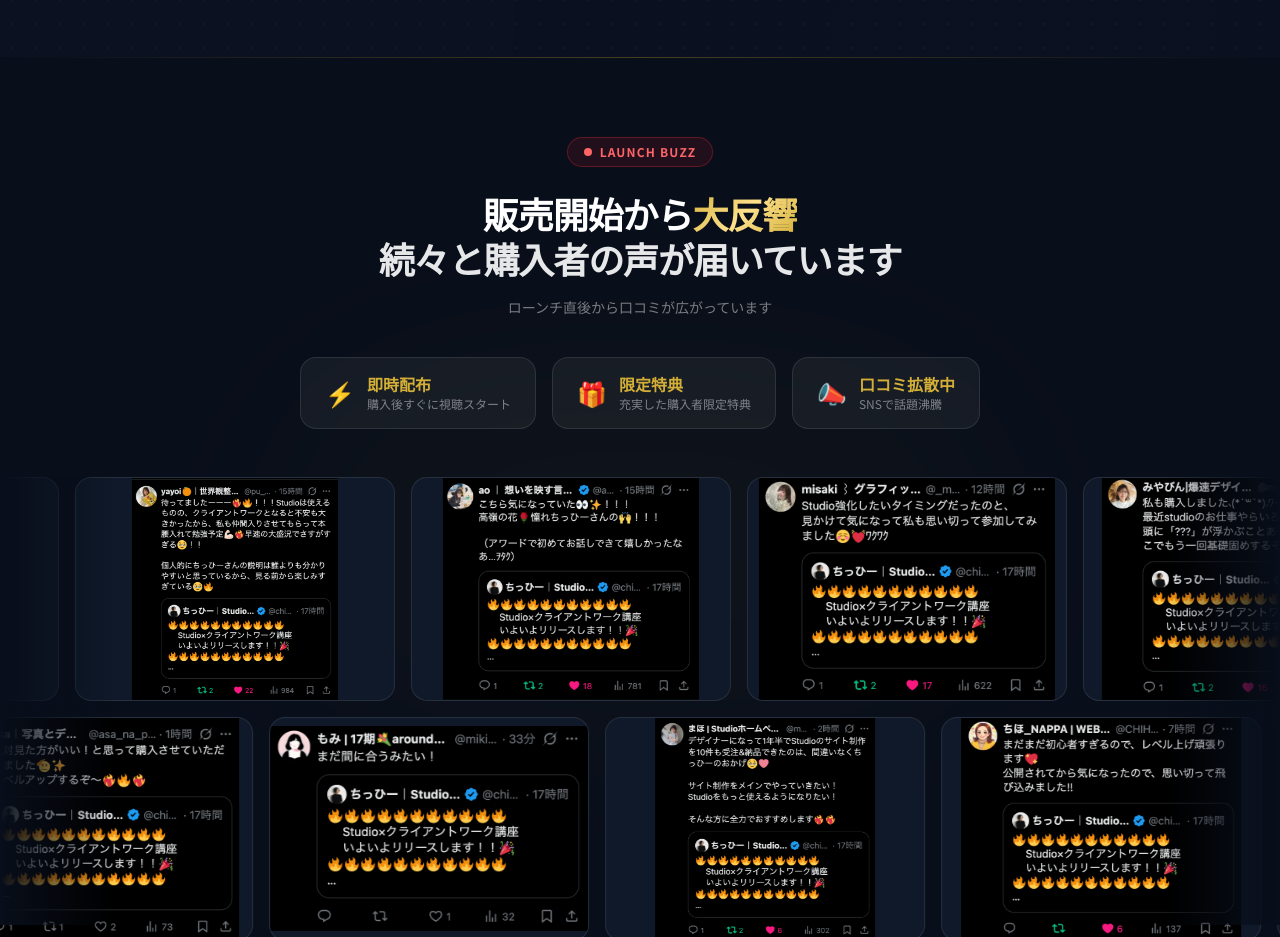
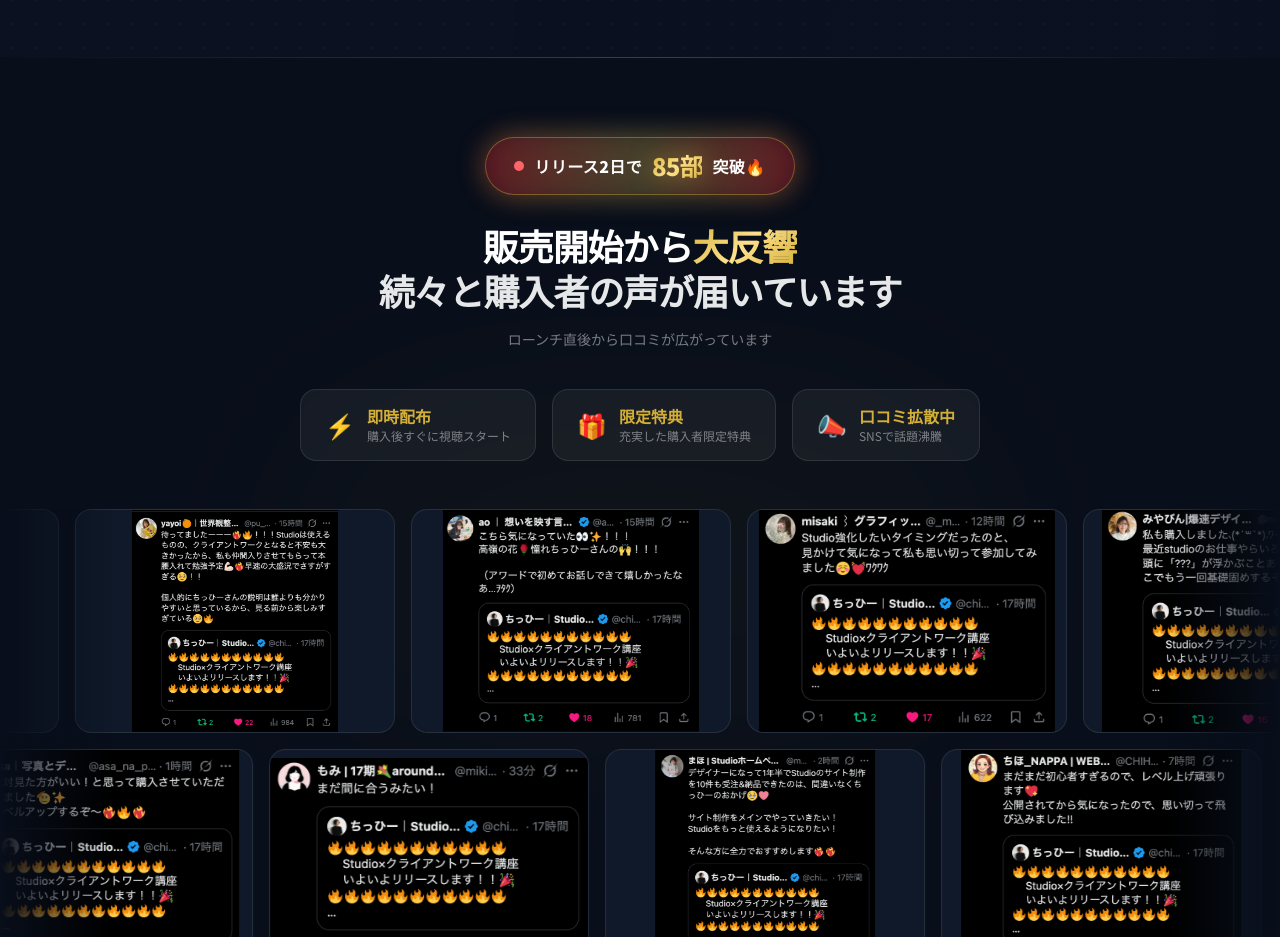
Before and after one commit to inabatomoro/studio-workflow-lp, a Next.js app: page /studio-workflow-lp/ in a window 1280 px wide. Shown: the part 1140-2077 px from the top of the page. Built offline with nearby package versions, Linux system fonts and the light colour scheme.

Commit message:
Replace LaunchBuzz badge with sales count "リリース2日で85部突破"
Co-Authored-By: Claude Sonnet 4.6 <noreply@anthropic.com>

```diff
--- a/components/landing/LaunchBuzz.tsx
+++ b/components/landing/LaunchBuzz.tsx
@@ -54,13 +54,26 @@ export function LaunchBuzz() {
 
       <div className="max-w-6xl mx-auto px-5 md:px-8 relative z-10">
         <FadeIn className="text-center mb-10">
-          <span className="inline-flex items-center gap-2 bg-red-500/10 border border-red-500/30 text-red-400 text-xs font-bold px-4 py-1.5 rounded-full uppercase tracking-widest mb-6">
-            <span className="relative flex h-2 w-2 flex-shrink-0">
-              <span className="animate-ping absolute inline-flex h-full w-full rounded-full bg-red-400 opacity-75" />
-              <span className="relative inline-flex rounded-full h-2 w-2 bg-red-400" />
+          <div className="relative inline-flex mb-7">
+            <div className="absolute -inset-1 bg-gradient-to-r from-red-500/40 via-[#FDE08B]/30 to-red-500/40 rounded-full blur-md opacity-70 animate-pulse" />
+            <span className="relative inline-flex items-center gap-2.5 bg-gradient-to-r from-red-500/20 via-[#D4AF37]/15 to-red-500/20 border border-[#D4AF37]/40 text-white text-sm md:text-base font-black px-5 md:px-7 py-2.5 md:py-3 rounded-full tracking-wide shadow-[0_0_30px_rgba(212,175,55,0.25)]">
+              <span className="relative flex h-2.5 w-2.5 flex-shrink-0">
+                <span className="animate-ping absolute inline-flex h-full w-full rounded-full bg-red-400 opacity-75" />
+                <span className="relative inline-flex rounded-full h-2.5 w-2.5 bg-red-400" />
+              </span>
+              <span>リリース2日で</span>
+              <span
+                className="text-xl md:text-2xl number-display font-black drop-shadow-[0_0_12px_rgba(212,175,55,0.5)]"
+                style={{
+                  background: "linear-gradient(135deg, #D4AF37 0%, #FDE08B 50%, #D4AF37 100%)",
+                  WebkitBackgroundClip: "text",
+                  WebkitTextFillColor: "transparent",
+                  backgroundClip: "text",
+                }}
+              >85部</span>
+              <span>突破🔥</span>
             </span>
-            Launch Buzz
-          </span>
+          </div>
           <h2 className="text-2xl md:text-3xl lg:text-4xl font-black text-white leading-tight mb-4">
             販売開始から
             <span
```
